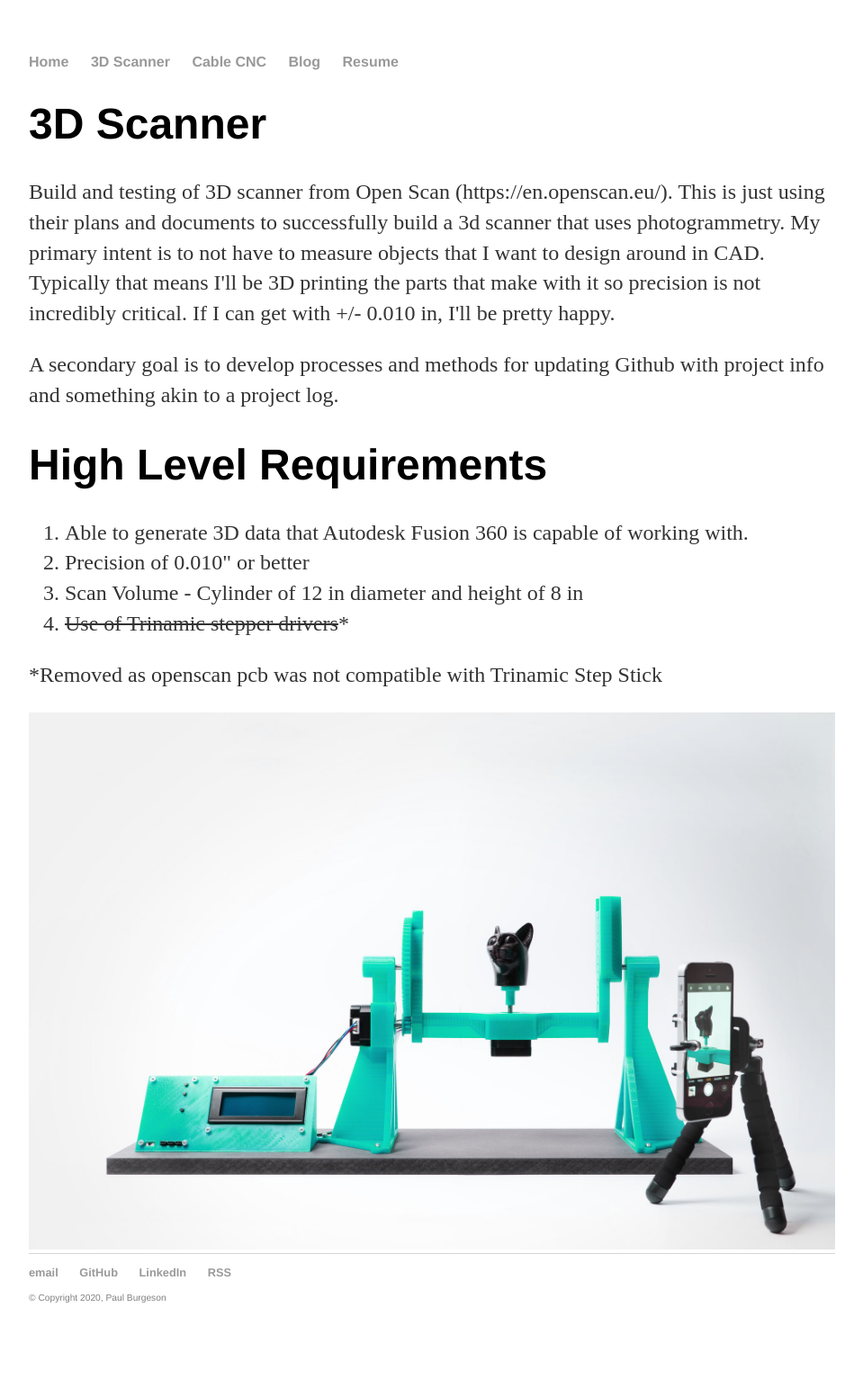
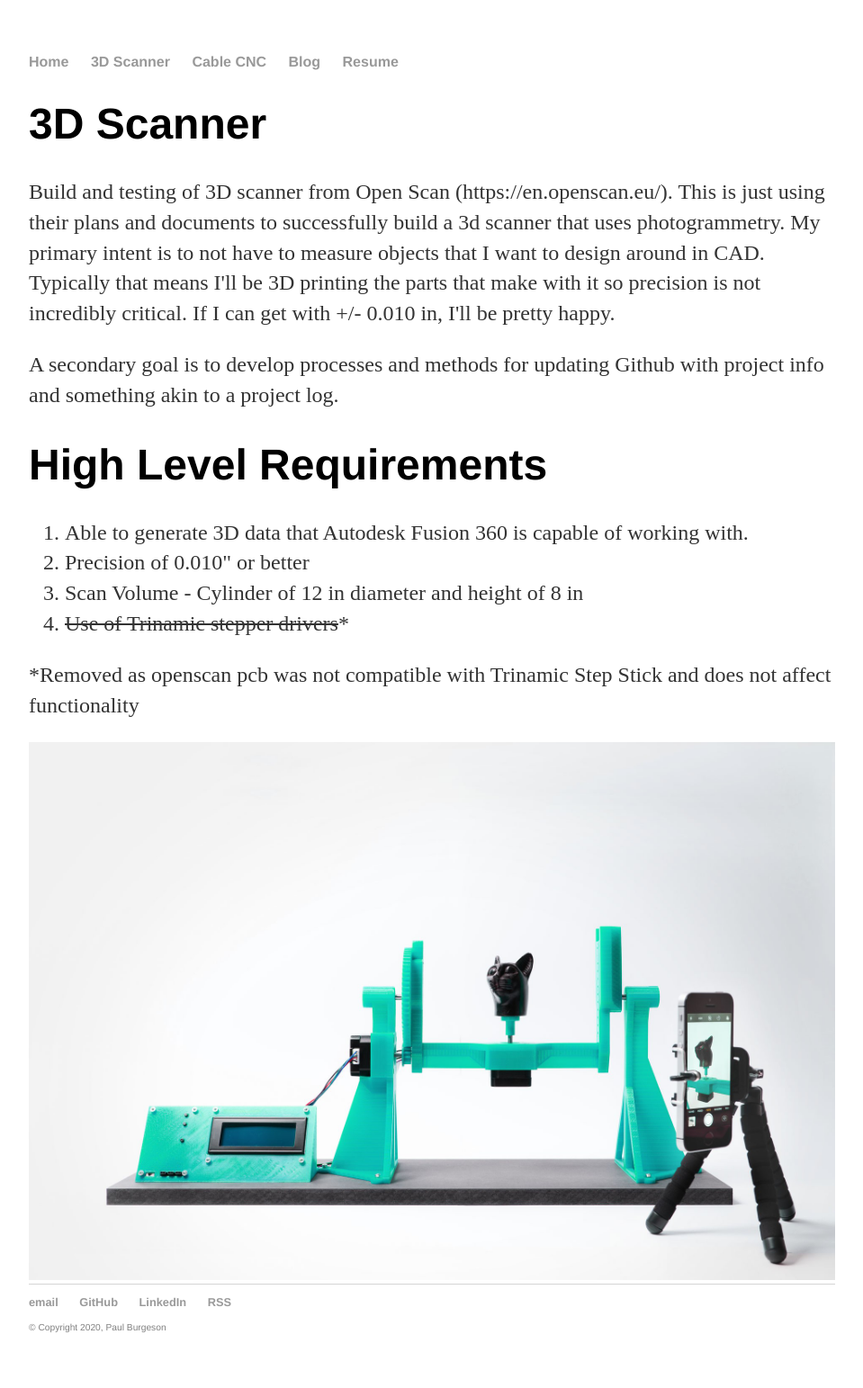
Before and after one commit to pburgeson/pburgeson.github.io, a Jekyll site: the page built from 3dscanner/index.html, in a window 1280 px wide. Shown: the whole page at 90% size, without its empty margins (160-1119 px from the left). Built offline with Jekyll 4.4.1, drawn with Linux system fonts in a browser that asks for light colours; before the commit the page ends 1510 px from its top, so only the background shows below that.

Commit message:
updating requirements for 3d scanner

```diff
--- a/3dscanner/index.html
+++ b/3dscanner/index.html
@@ -21,6 +21,6 @@ title: 3D Scanner
 			<li><s>Use of Trinamic stepper drivers</s>*</li>
 		</ol>
 	</p>
-	<p>*Removed as openscan pcb was not compatible with Trinamic Step Stick</p>
+	<p>*Removed as openscan pcb was not compatible with Trinamic Step Stick and does not affect functionality</p>
 </div><!-- /.requirements -->
 <img src="../assets/3dscanner/openscan_image.jpg">
```
